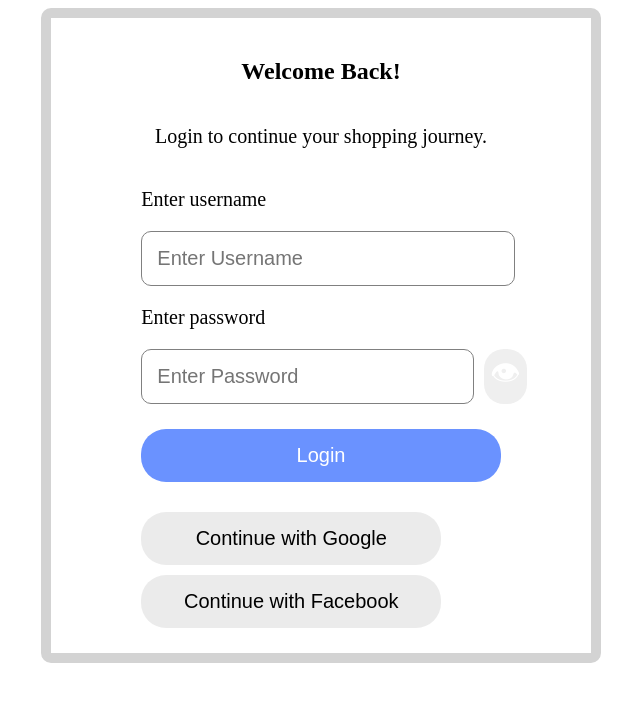
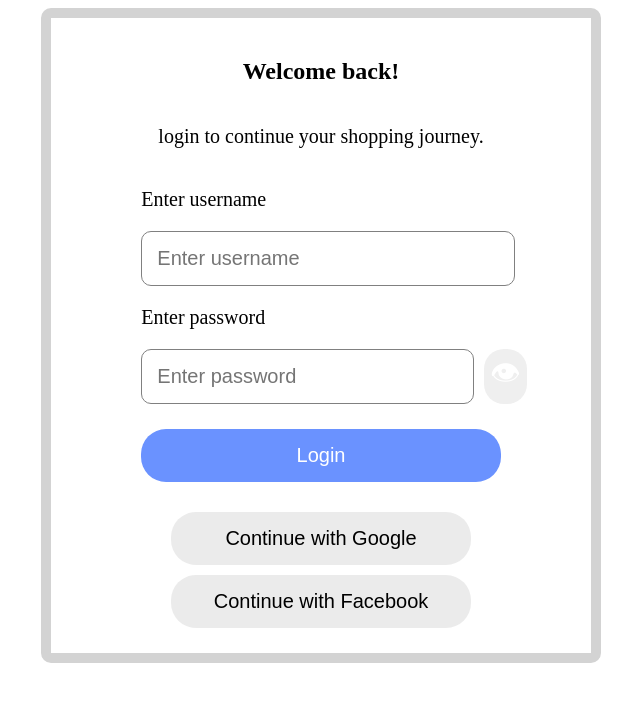
Before and after one commit to AnthonyLTorrefranca/login-page, a React (Vite) app in the folder login_page/: page / in a window 1280 px wide. Shown: the top 702 px of the page, without its empty margins (319-959 px from the left). Built offline with nearby package versions, Linux system fonts and the light colour scheme.

Commit message:
memory test

```diff
--- a/login_page/src/components/Login/Login.jsx
+++ b/login_page/src/components/Login/Login.jsx
@@ -2,58 +2,67 @@ import { useState } from "react"
 import './Login.css'
 
 export default function Login() {
-    const [formValue, setFormValue] = useState({
+    const [ShowPswd, setShowPswd] = useState(false)
+    const [formValues, setFormValues] = useState({
         username: "",
         password: "",
     })
-    const [ShowPswd, setShowPswd] = useState(false)
-    function handleChange(e){
-        const { name, value } = e.target;
-        setFormValue({
-            ...formValue,
-            [name]: value
-        })
-    }
-    const userDetail = [
+    const userDetails = [
         { username: "tony", password: "test" },
         { username: "simon", password: "test" },
         { username: "john", password: "test" },
         { username: "tian", password: "test" },
-        { username: "dave", password: "test" },
+        { username: "david", password: "test" },
     ]
+    function handleChange(e){
+        const { name, value } = e.target
+        setFormValues({
+            ...formValues,
+            [name]: value,
+        })
+    }
+    const userInfo = userDetails.find((user) =>{
+        return user.username === formValues.username && user.password === formValues.password
+    })
+
     function handleSubmit(e){
-        e.preventDefault()
-        const foundUser = userDetail.find((user) => {
-            return user.username === formValue.username.toLowerCase() && user.password === formValue.password;
-        })
-        if (!foundUser){
-            alert("User not found!")
+        e.preventDefault();
+        console.log(formValues)
+        if (!formValues.username === "" || formValues.password === ""){
+            alert("Cannot find user!")
             return
         }
-        alert(`Welcome back, ${formValue.username}`)
+         else if (!userInfo){
+            alert("Please enter credentials!")
+            return
+        }
+        alert(`Welcome back, ${formValues.username}`)
+            setFormValues({
+            username: "",
+            password: "",
+        })
     }
   return (
     <section className="loginInfo">
-        <h1>Welcome Back!</h1>
-        <p>Login to continue your shopping journey.</p>
+      <h1 className="welcomeHeading">Welcome back!</h1>
+      <p>login to continue your shopping journey.</p>
+      <form onSubmit={handleSubmit}>
+        <p>Enter username</p>
         <section>
-            <form onSubmit={handleSubmit}>
-                <section>
-                    <p>Enter username</p>
-                    <input required type="text"
+            <input type="text"
                 name="username"
-                        value={formValue.username}
+                value={formValues.username}
                 onChange={handleChange}
-                        placeholder="Enter Username" />
+                placeholder="Enter username" />
         </section>
         <p>Enter password</p>
         <section className="passwordContainer">
-                    <input required type={ShowPswd ? "text" : "password"}
+            <input type={ShowPswd ? "text" : "password"}
                 name="password"
-                        value={formValue.password}
+                value={formValues.password}
                 onChange={handleChange}
-                        placeholder="Enter Password" />
-                    <button type="button" onClick={() => setShowPswd(!ShowPswd)}>👁</button>
+                placeholder="Enter password" />
+            <button type="button" onClick={()=> setShowPswd(!ShowPswd)}>👁</button>
         </section>
         <button type="submit" className="loginBtn">Login</button>
       </form>
@@ -62,6 +71,5 @@ export default function Login() {
         <button className="continueWithSocials">Continue with Facebook</button>
       </section>
     </section>
-    </section>
   )
 }
```
Lines whose indentation alone changed are shown as unchanged.
